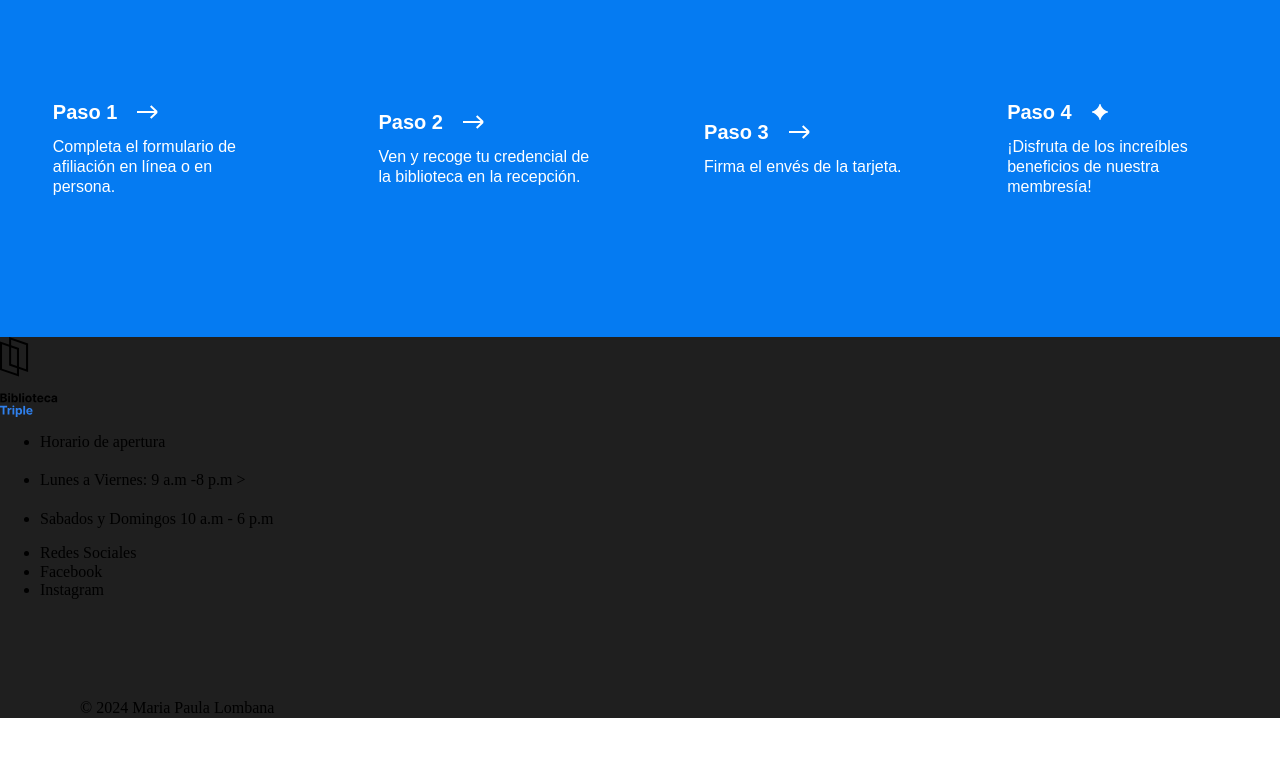
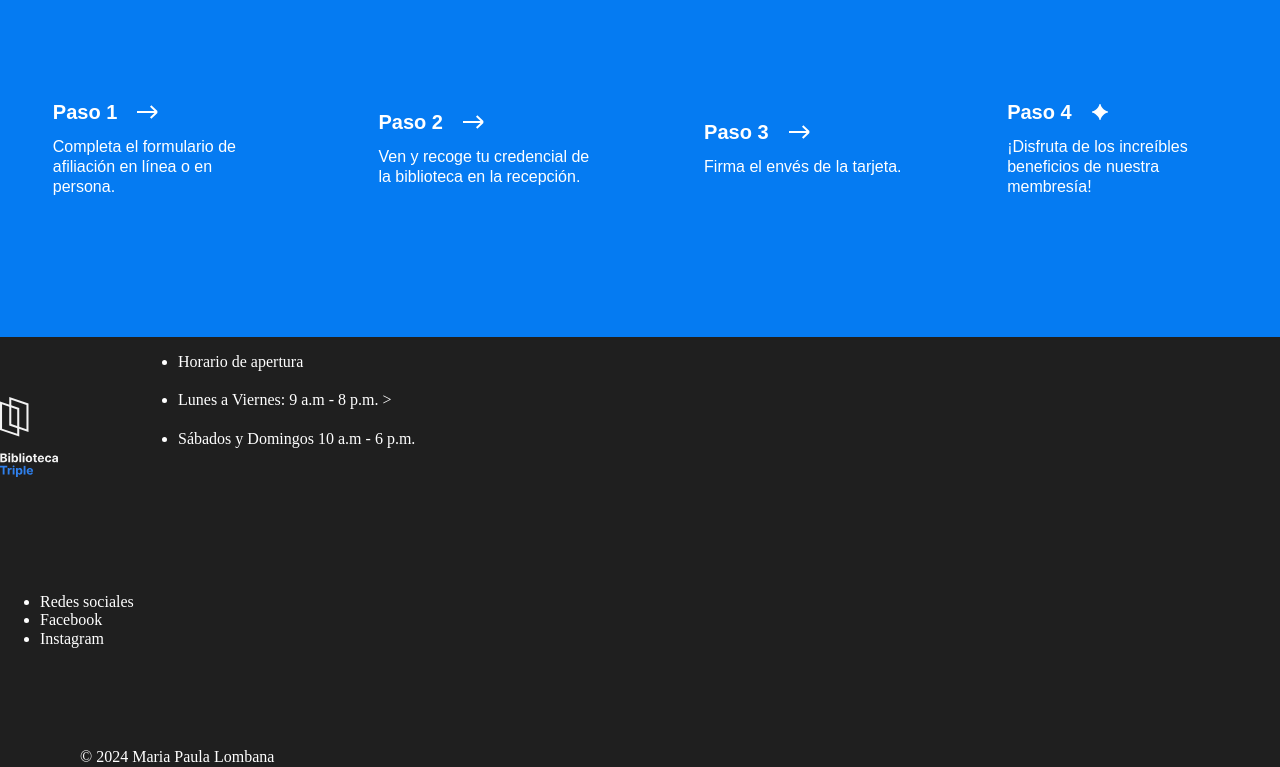
Before and after one commit to mapislomb/WEB_PROJECT_LIBRARY, a plain HTML site: page index.html in a window 1280 px wide. Shown: the part 3145-3912 px from the top of the page. Before the commit the page ends 3863 px from the top, so only its background shows below. Drawn offline with Linux system fonts and the light colour scheme.

Commit message:
avance dos

```diff
--- a/index.html
+++ b/index.html
@@ -288,7 +288,7 @@
       <div class="footer__columns">
         <header class="footer__logo">
             <img
-              src="./images/logo.svg"
+              src="./images/logo_white.svg"
               alt="Logotipo de la Biblioteca Triple Peaks"
               class="nav__logo"
             />
@@ -302,11 +302,11 @@
               </li>
 
               <li>
-                <div class="footer__column_content_hours">Lunes a Viernes: 9 a.m -8 p.m
+                <div class="footer__column_content_hours">Lunes a Viernes: 9 a.m - 8 p.m.
                   ></div>
               </li>
               <li>
-                <div class="footer__column_content_hours">Sabados y Domingos 10 a.m - 6 p.m</div>
+                <div class="footer__column_content_hours">Sábados y Domingos 10 a.m - 6 p.m.</div>
               </li>
             </ul>
           </div>
@@ -314,7 +314,7 @@
             <ul class="footer__column_heading">
               <li>
                 <a class= "footer__column_heading"
-                  >Redes Sociales</a
+                  >Redes sociales</a
                 >
               </li>
               <li>
--- a/styles/style.css
+++ b/styles/style.css
@@ -344,26 +344,39 @@
 .footer {
   box-sizing: border-box;
   background-color: #1f1f1f;
+  color: #ffffff;
 }
 
 .footer__columns {
+  display:flex;
+  margin-top 60px;
   gap: 80px;
+  list-style: none;
+
 }
 
 .footer__column_content_hours {
   list-style-type: none;
   margin-top: 20px;
+  margin-botom: 16px;
+  gap: 80px;
 }
 
 .footer__column_content_social {
+  top: 60;
+  border-left: 80px;
 }
 
 .footer__logo {
+  margin-top: 60px;
   height: 80px;
   width: 58px;
+  margin-bottom: 100px;
 }
 
 .footer__column-heading {
+  margin: auto;
+
 }
 
 .footer__list {
@@ -373,14 +386,23 @@
 }
 
 .footer__list-item {
+  display: flex;
+  list-style: none;
+  list-style-type: none;
 }
 
 .footer__column-link {
   color: white;
   text-decoration: none;
+  flex-direction: column-reverse;
+  list-style-type: none;
+
 }
 
 .footer__social-icon {
+  height: 16px;
+  width: 16px;
+  row-gap: 10px;
 }
 
 .footer__copyright {
```
